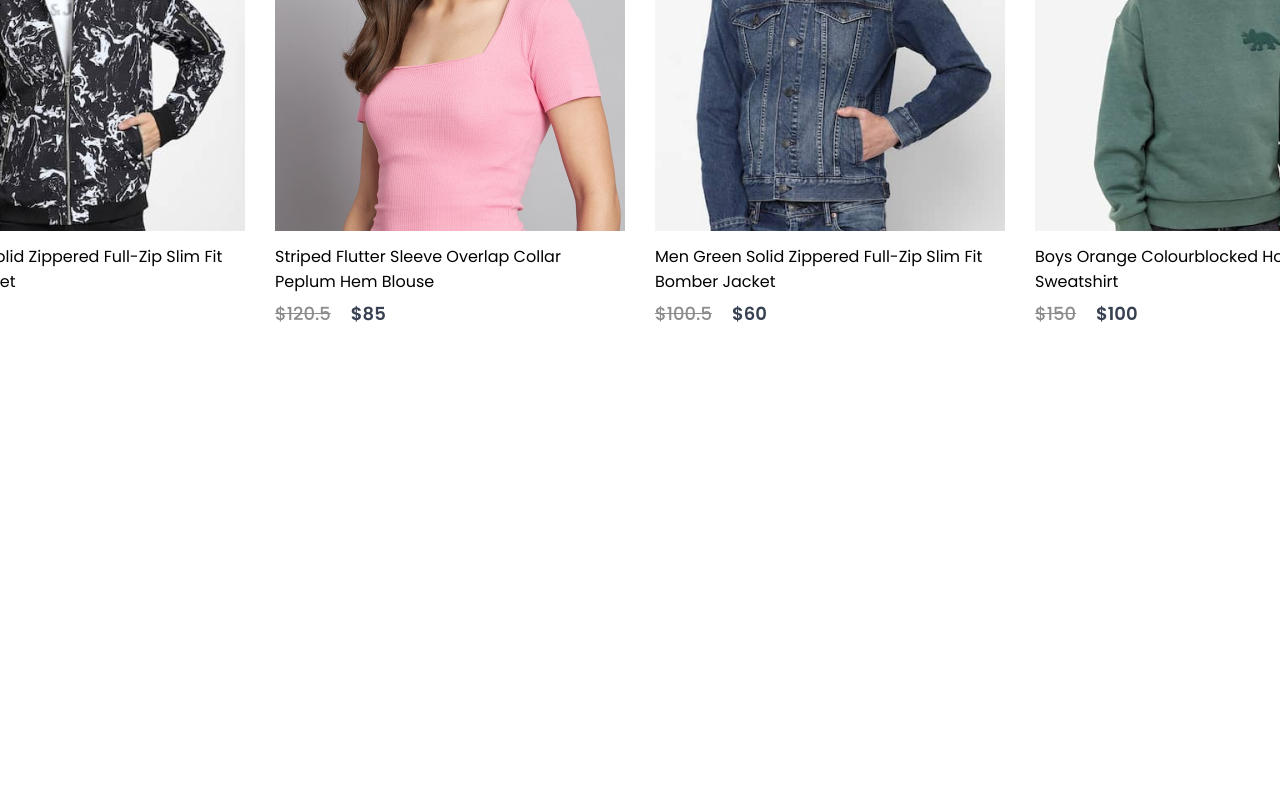
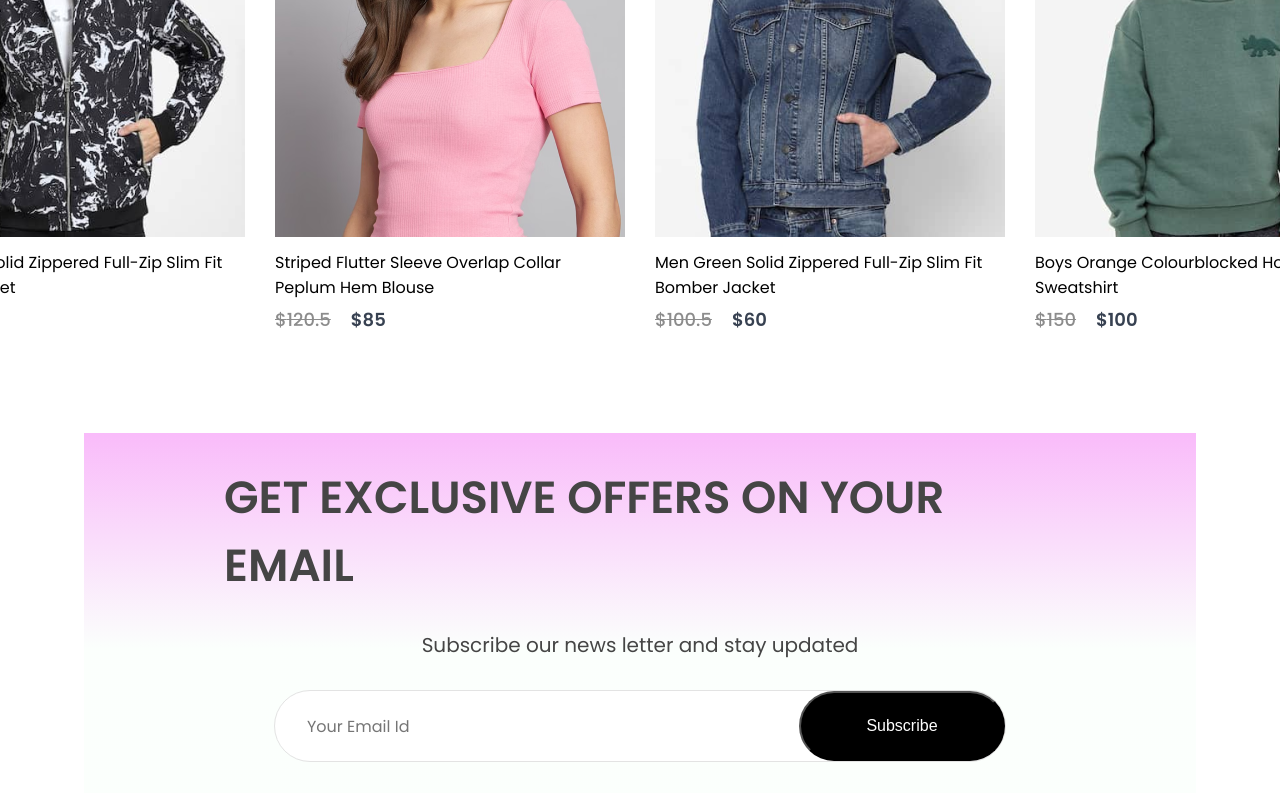
Before and after one commit to Amitkm-450/Shopper, a React (Create React App) app: page / in a window 1280 px wide. Shown: the part 3575-4375 px from the top of the page. Before the commit the page ends 3902 px from the top, so only its background shows below. Built offline with nearby package versions, Linux system fonts and the light colour scheme.

Commit message:
NewsLetter is added

```diff
--- a/src/Components/NewCollections/NewCollections.css
+++ b/src/Components/NewCollections/NewCollections.css
@@ -3,7 +3,7 @@
     flex-direction: column;
     align-items: center;
     gap: 10px;
-    height: 90vh;
+    margin-bottom: 100px;
     margin-top: 150px;
 }
 
--- /dev/null
+++ b/src/Components/NewsLetter/NewsLetter.css
@@ -0,0 +1,55 @@
+.news-letter{
+    width: 65%;
+    height: 45vh;
+    display: flex;
+    flex-direction: column;
+    align-items: center;
+    justify-content: center;
+    margin: auto;
+    padding: 0px 140px;
+    margin-bottom: 150px;
+    background: linear-gradient(180deg , #f9bbfa 0%, #e1ffea22 60%);
+    gap: 30px;
+}
+
+.news-letter h1{
+    color: #454545;
+    font-size: 45px;
+    font-weight: 600;
+}
+
+.news-letter p{
+    color: #454545;
+    font-size: 20px;
+}
+
+.news-letter div{
+    display: flex;
+    align-items: center;
+    justify-content: space-between;
+    background: white;
+    width: 730px;
+    height: 70px;
+    border-radius: 80px;
+    border: 1px solid #e3e3e3;
+}
+
+.news-letter input{
+    width: 500px;
+    margin-left: 30px;
+    border: none;
+    outline: none;
+    columns: #616161;
+    font-family: Poppins;
+    font-size: 16px;
+}
+
+.news-letter div button{
+    width: 210px;
+    height: 70px;
+    border-radius: 80px;
+    background: black;
+    color: white;
+    font-size: 16px;
+    cursor: pointer;
+}
--- /dev/null
+++ b/src/Components/NewsLetter/NewsLetter.jsx
@@ -0,0 +1,17 @@
+import React from 'react'
+import "./NewsLetter.css"
+
+const NewsLetter = () => {
+  return (
+    <div className='news-letter'>
+       <h1>GET EXCLUSIVE OFFERS ON YOUR EMAIL</h1>
+       <p>Subscribe our news letter and stay updated</p>
+       <div>
+        <input type="email" placeholder='Your Email Id' />
+        <button>Subscribe</button>
+       </div>
+    </div>
+  )
+}
+
+export default NewsLetter
--- a/src/Pages/Shop.jsx
+++ b/src/Pages/Shop.jsx
@@ -3,6 +3,7 @@
 import Popular from '../Components/Popular/Popular'
 import Offers from '../Components/Offers/Offers'
 import NewCollections from '../Components/NewCollections/NewCollections'
+import NewsLetter from '../Components/NewsLetter/NewsLetter'
 
 function Shop() {
   return (
@@ -11,6 +12,7 @@
         <Popular />
         <Offers />
         <NewCollections />
+        <NewsLetter />
     </div>
   )
 }
```
